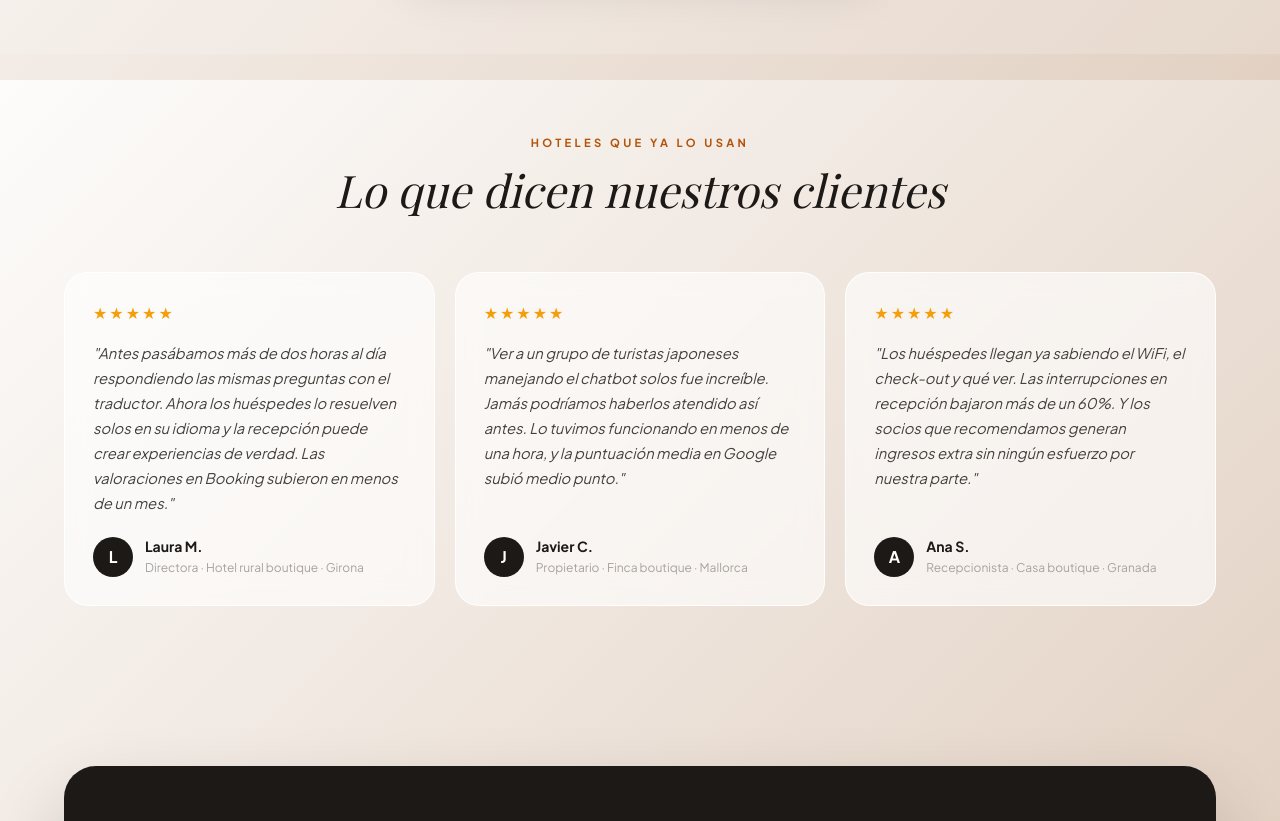
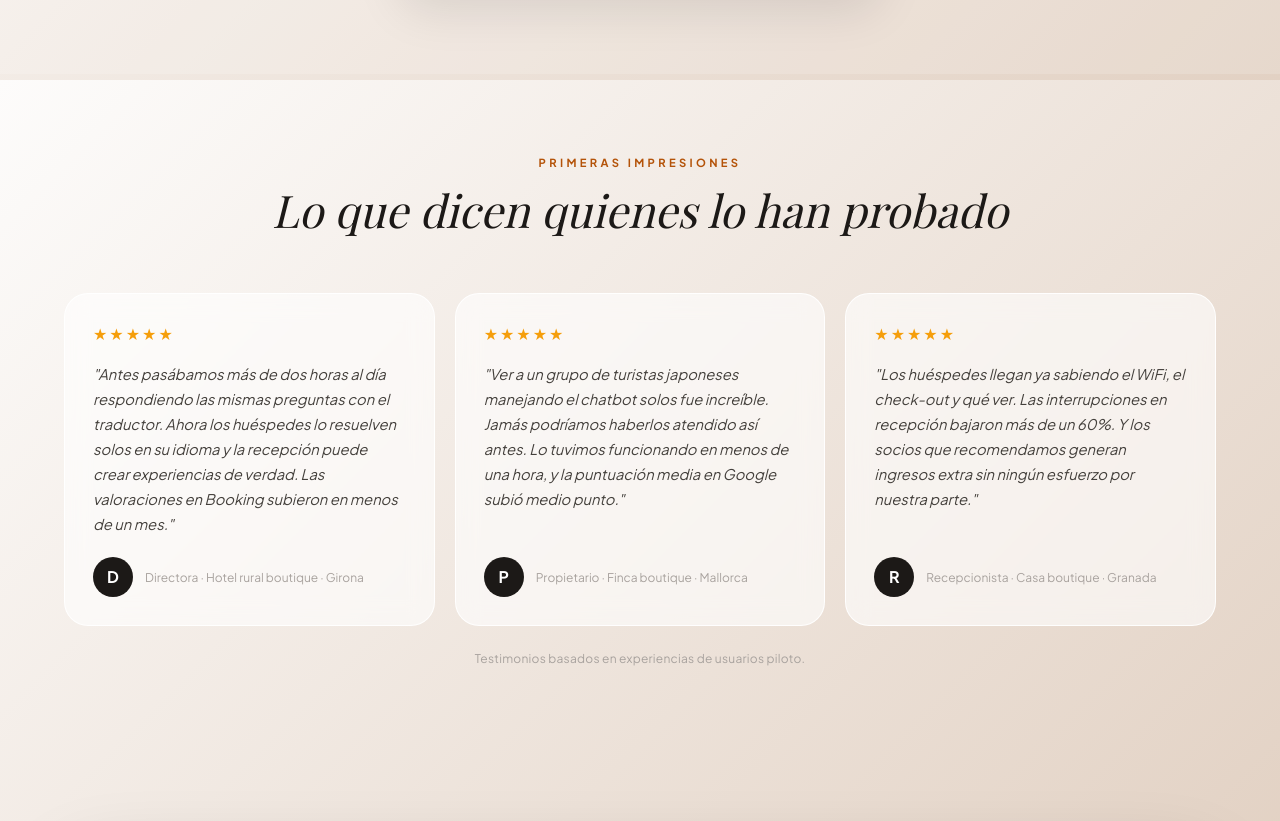
Before and after one commit to agostino08/mi-concierge-mvp, a Vue app: page / in a window 1280 px wide. Shown: the part 3920-4741 px from the top of the page. Built offline with nearby package versions, Linux system fonts and the light colour scheme; a web font is replaced by a local one.

Commit message:
landing changes

```diff
--- a/src/views/LandingView.vue
+++ b/src/views/LandingView.vue
@@ -100,7 +100,7 @@ const T = {
         },
         {
           stat: '+€800/mes',
-          label: 'en ingresos que antes no existían',
+          label: 'en ingresos potenciales que antes no existían',
           desc: 'Si el 10% de tus huéspedes visita un socio y gasta €40 de media, un hotel de 30 habitaciones genera más de €800 al mes en ventas nuevas. Restaurantes, tours, upgrades — sin comisión para nosotros.',
         },
         {
@@ -132,12 +132,13 @@ const T = {
       ],
     },
     reviews: {
-      eyebrow: 'Hoteles que ya lo usan',
-      h2: 'Lo que dicen nuestros clientes',
+      eyebrow: 'Primeras impresiones',
+      h2: 'Lo que dicen quienes lo han probado',
+      disclaimer: 'Testimonios basados en experiencias de usuarios piloto.',
       items: [
-        { quote: 'Antes pasábamos más de dos horas al día respondiendo las mismas preguntas con el traductor. Ahora los huéspedes lo resuelven solos en su idioma y la recepción puede crear experiencias de verdad. Las valoraciones en Booking subieron en menos de un mes.', name: 'Laura M.', role: 'Directora', location: 'Hotel rural boutique · Girona' },
-        { quote: 'Ver a un grupo de turistas japoneses manejando el chatbot solos fue increíble. Jamás podríamos haberlos atendido así antes. Lo tuvimos funcionando en menos de una hora, y la puntuación media en Google subió medio punto.', name: 'Javier C.', role: 'Propietario', location: 'Finca boutique · Mallorca' },
-        { quote: 'Los huéspedes llegan ya sabiendo el WiFi, el check-out y qué ver. Las interrupciones en recepción bajaron más de un 60%. Y los socios que recomendamos generan ingresos extra sin ningún esfuerzo por nuestra parte.', name: 'Ana S.', role: 'Recepcionista', location: 'Casa boutique · Granada' },
+        { quote: 'Antes pasábamos más de dos horas al día respondiendo las mismas preguntas con el traductor. Ahora los huéspedes lo resuelven solos en su idioma y la recepción puede crear experiencias de verdad. Las valoraciones en Booking subieron en menos de un mes.', role: 'Directora', location: 'Hotel rural boutique · Girona' },
+        { quote: 'Ver a un grupo de turistas japoneses manejando el chatbot solos fue increíble. Jamás podríamos haberlos atendido así antes. Lo tuvimos funcionando en menos de una hora, y la puntuación media en Google subió medio punto.', role: 'Propietario', location: 'Finca boutique · Mallorca' },
+        { quote: 'Los huéspedes llegan ya sabiendo el WiFi, el check-out y qué ver. Las interrupciones en recepción bajaron más de un 60%. Y los socios que recomendamos generan ingresos extra sin ningún esfuerzo por nuestra parte.', role: 'Recepcionista', location: 'Casa boutique · Granada' },
       ],
     },
     demo: {
@@ -151,6 +152,7 @@ const T = {
       h2: 'Sencillo y transparente',
       sub: 'Empieza gratis. Sin tarjeta de crédito.',
       trial: '30 días gratis en cualquier plan · Sin tarjeta de crédito · Cancela cuando quieras',
+      vat: '+ IVA',
       plans: [
         { name: 'Starter', price: '€49', per: '/mes', desc: 'Para hoteles que empiezan', features: ['1 hotel', 'Chatbot + 10 idiomas', 'Itinerarios con IA', 'Soporte por email'], cta: 'Habla con nosotros', highlight: false },
         { name: 'Growth', price: '€99', per: '/mes', desc: 'Para hoteles que quieren crecer', features: ['1 hotel', 'Todo en Starter', 'Panel de analítica', 'Portal de socios', 'Marca personalizada', 'Soporte prioritario'], cta: 'Habla con nosotros', highlight: true },
@@ -215,7 +217,7 @@ const T = {
         },
         {
           stat: '+€800/mes',
-          label: "en ingressos que abans no existien",
+          label: "en ingressos potencials que abans no existien",
           desc: "Si el 10% dels teus hostes visita un soci i gasta €40 de mitjana, un hotel de 30 habitacions genera més de €800 al mes en vendes noves. Restaurants, tours, upgrades — sense comissió per a nosaltres.",
         },
         {
@@ -247,12 +249,13 @@ const T = {
       ],
     },
     reviews: {
-      eyebrow: 'Hotels que ja ho fan servir',
-      h2: 'El que diuen els nostres clients',
+      eyebrow: 'Primeres impressions',
+      h2: 'El que diuen els qui ho han provat',
+      disclaimer: "Testimonis basats en experiències d'usuaris pilot.",
       items: [
-        { quote: "Abans passàvem més de dues hores al dia responent les mateixes preguntes amb el traductor. Ara els hostes ho resolen sols en el seu idioma i la recepció pot crear experiències de debò. Les valoracions a Booking van pujar en menys d'un mes.", name: 'Laura M.', role: 'Directora', location: 'Hotel rural boutique · Girona' },
-        { quote: "Veure un grup de turistes japonesos usant el chatbot tot sols va ser increïble. Mai hauríem pogut atendre'ls així. Ho vam tenir en marxa en menys d'una hora, i la puntuació a Google va pujar mig punt.", name: 'Javier C.', role: 'Propietari', location: 'Finca boutique · Mallorca' },
-        { quote: "Els hostes arriben ja sabent el WiFi, el check-out i què fer a la ciutat. Les interrupcions a recepció van baixar més d'un 60%. I els socis que recomanem generen ingressos extra sense cap esforç per part nostra.", name: 'Ana S.', role: 'Recepcionista', location: 'Casa boutique · Granada' },
+        { quote: "Abans passàvem més de dues hores al dia responent les mateixes preguntes amb el traductor. Ara els hostes ho resolen sols en el seu idioma i la recepció pot crear experiències de debò. Les valoracions a Booking van pujar en menys d'un mes.", role: 'Directora', location: 'Hotel rural boutique · Girona' },
+        { quote: "Veure un grup de turistes japonesos usant el chatbot tot sols va ser increïble. Mai hauríem pogut atendre'ls així. Ho vam tenir en marxa en menys d'una hora, i la puntuació a Google va pujar mig punt.", role: 'Propietari', location: 'Finca boutique · Mallorca' },
+        { quote: "Els hostes arriben ja sabent el WiFi, el check-out i què fer a la ciutat. Les interrupcions a recepció van baixar més d'un 60%. I els socis que recomanem generen ingressos extra sense cap esforç per part nostra.", role: 'Recepcionista', location: 'Casa boutique · Granada' },
       ],
     },
     demo: {
@@ -266,6 +269,7 @@ const T = {
       h2: 'Senzill i transparent',
       sub: 'Comença gratis. Sense targeta de crèdit.',
       trial: '30 dies gratis en qualsevol pla · Sense targeta de crèdit · Cancel·la quan vulguis',
+      vat: '+ IVA',
       plans: [
         { name: 'Starter', price: '€49', per: '/mes', desc: 'Per a hotels que comencen', features: ['1 hotel', 'Chatbot + 10 idiomes', 'Itineraris amb IA', 'Suport per email'], cta: 'Parla amb nosaltres', highlight: false },
         { name: 'Growth', price: '€99', per: '/mes', desc: 'Per a hotels que volen créixer', features: ['1 hotel', 'Tot a Starter', "Panell d'analítica", 'Portal de socis', 'Marca personalitzada', 'Suport prioritari'], cta: 'Parla amb nosaltres', highlight: true },
@@ -330,7 +334,7 @@ const T = {
         },
         {
           stat: '+€800/mo',
-          label: 'in revenue that didn\'t exist before',
+          label: 'in potential revenue that didn\'t exist before',
           desc: 'If 10% of your guests visit a partner and spend an average of €40, a 30-room hotel generates over €800/month in new sales. Restaurants, tours, upgrades — no commission for us.',
         },
         {
@@ -362,12 +366,13 @@ const T = {
       ],
     },
     reviews: {
-      eyebrow: 'Hotels already using it',
-      h2: 'What our customers say',
+      eyebrow: 'First impressions',
+      h2: 'What early users say',
+      disclaimer: 'Testimonials based on pilot user experiences.',
       items: [
-        { quote: 'We used to spend over two hours a day answering the same questions. Now guests sort it out themselves in their own language, and reception can focus on creating real experiences. Our Booking.com score went up within the first month.', name: 'Laura M.', role: 'Hotel Director', location: 'Rural boutique hotel · Girona' },
-        { quote: 'Watching a group of Japanese tourists navigate the chatbot on their own was incredible. We never could have served them that way before. It was live in under an hour — and our Google rating went up half a point.', name: 'Javier C.', role: 'Owner', location: 'Boutique finca · Mallorca' },
-        { quote: 'Guests arrive already knowing the WiFi, check-out time, and what to do in the city. Interruptions at reception dropped over 60%. And the partners we recommend generate extra income with zero effort on our part.', name: 'Ana S.', role: 'Receptionist', location: 'Boutique guesthouse · Granada' },
+        { quote: 'We used to spend over two hours a day answering the same questions. Now guests sort it out themselves in their own language, and reception can focus on creating real experiences. Our Booking.com score went up within the first month.', role: 'Hotel Director', location: 'Rural boutique hotel · Girona' },
+        { quote: 'Watching a group of Japanese tourists navigate the chatbot on their own was incredible. We never could have served them that way before. It was live in under an hour — and our Google rating went up half a point.', role: 'Owner', location: 'Boutique finca · Mallorca' },
+        { quote: 'Guests arrive already knowing the WiFi, check-out time, and what to do in the city. Interruptions at reception dropped over 60%. And the partners we recommend generate extra income with zero effort on our part.', role: 'Receptionist', location: 'Boutique guesthouse · Granada' },
       ],
     },
     demo: {
@@ -381,6 +386,7 @@ const T = {
       h2: 'Simple and transparent',
       sub: 'Start free. No credit card needed.',
       trial: '30 days free on any plan · No credit card · Cancel anytime',
+      vat: '+ VAT',
       plans: [
         { name: 'Starter', price: '€49', per: '/mo', desc: 'For hotels getting started', features: ['1 hotel', 'Chatbot + 10 languages', 'AI itineraries', 'Email support'], cta: 'Talk to us', highlight: false },
         { name: 'Growth', price: '€99', per: '/mo', desc: 'For hotels that want to grow', features: ['1 hotel', 'Everything in Starter', 'Analytics dashboard', 'Partners portal', 'Custom branding', 'Priority support'], cta: 'Talk to us', highlight: true },
@@ -686,14 +692,14 @@ const t = computed(() => T[lang.value]);
             </div>
             <p class="review-quote">"{{ review.quote }}"</p>
             <div class="review-author">
-              <div class="review-avatar">{{ review.name[0] }}</div>
+              <div class="review-avatar">{{ review.role[0] }}</div>
               <div>
-                <p class="review-name">{{ review.name }}</p>
                 <p class="review-role">{{ review.role }} · {{ review.location }}</p>
               </div>
             </div>
           </div>
         </div>
+        <p class="reviews-disclaimer">{{ t.reviews.disclaimer }}</p>
       </div>
     </section>
 
@@ -739,6 +745,7 @@ const t = computed(() => T[lang.value]);
             <div class="plan-price">
               <span class="price-amount">{{ plan.price }}</span>
               <span class="price-per" :class="plan.highlight ? 'text-stone-300' : 'text-stone-400'">{{ plan.per }}</span>
+              <span class="price-vat" :class="plan.highlight ? 'text-stone-400' : 'text-stone-400'">{{ t.pricing.vat }}</span>
             </div>
             <ul class="plan-features">
               <li v-for="(feat, j) in plan.features" :key="j" class="plan-feat">
@@ -819,7 +826,14 @@ const t = computed(() => T[lang.value]);
             <template v-else>
               <p class="eyebrow mb-1">{{ t.nav.cta }}</p>
               <h3 class="modal-title">{{ t.contact.title }}</h3>
-              <p class="modal-sub">{{ t.contact.sub }}</p>
+              <!-- Founder trust card -->
+              <div class="modal-founder">
+                <img src="/img/profile.jpeg" alt="Agustín" class="modal-founder-photo" />
+                <div class="modal-founder-info">
+                  <p class="modal-founder-name">Agustín Ponce</p>
+                  <p class="modal-founder-bio">{{ t.contact.sub }}</p>
+                </div>
+              </div>
 
               <form @submit.prevent="submitForm()" class="modal-form">
                 <input
@@ -1601,6 +1615,35 @@ const t = computed(() => T[lang.value]);
   margin: 6px 0 8px;
   line-height: 1.2;
 }
+.modal-founder {
+  display: flex;
+  align-items: center;
+  gap: 12px;
+  background: #fafaf9;
+  border: 1px solid #e7e5e4;
+  border-radius: 16px;
+  padding: 14px 16px;
+  margin: 10px 0 20px;
+}
+.modal-founder-photo {
+  width: 52px;
+  height: 52px;
+  border-radius: 50%;
+  object-fit: cover;
+  flex-shrink: 0;
+  border: 2px solid #e7e5e4;
+}
+.modal-founder-name {
+  font-size: 0.875rem;
+  font-weight: 700;
+  color: #1c1917;
+  margin-bottom: 2px;
+}
+.modal-founder-bio {
+  font-size: 0.8rem;
+  color: #78716c;
+  line-height: 1.5;
+}
 .modal-sub {
   font-size: 0.875rem;
   color: #78716c;
@@ -1702,6 +1745,25 @@ const t = computed(() => T[lang.value]);
 .modal-enter-active, .modal-leave-active { transition: all 0.25s ease; }
 .modal-enter-from, .modal-leave-to { opacity: 0; transform: scale(0.95); }
 
+/* ─── Reviews disclaimer ────────────────────────────────────────────────── */
+.reviews-disclaimer {
+  text-align: center;
+  margin-top: 1.5rem;
+  font-size: 0.75rem;
+  color: #a8a29e;
+  letter-spacing: 0.02em;
+}
+
+/* ─── Price VAT label ───────────────────────────────────────────────────── */
+.price-vat {
+  display: block;
+  font-size: 0.7rem;
+  font-weight: 500;
+  color: #a8a29e;
+  letter-spacing: 0.05em;
+  margin-top: 2px;
+}
+
 /* ─── ROI / Impact section ──────────────────────────────────────────────── */
 .roi-section {
   background: #1c1917;
```
Also changed, not shown: public/img/profile.jpeg (added), 1 other file (tests, documents, lock files or other folders).
